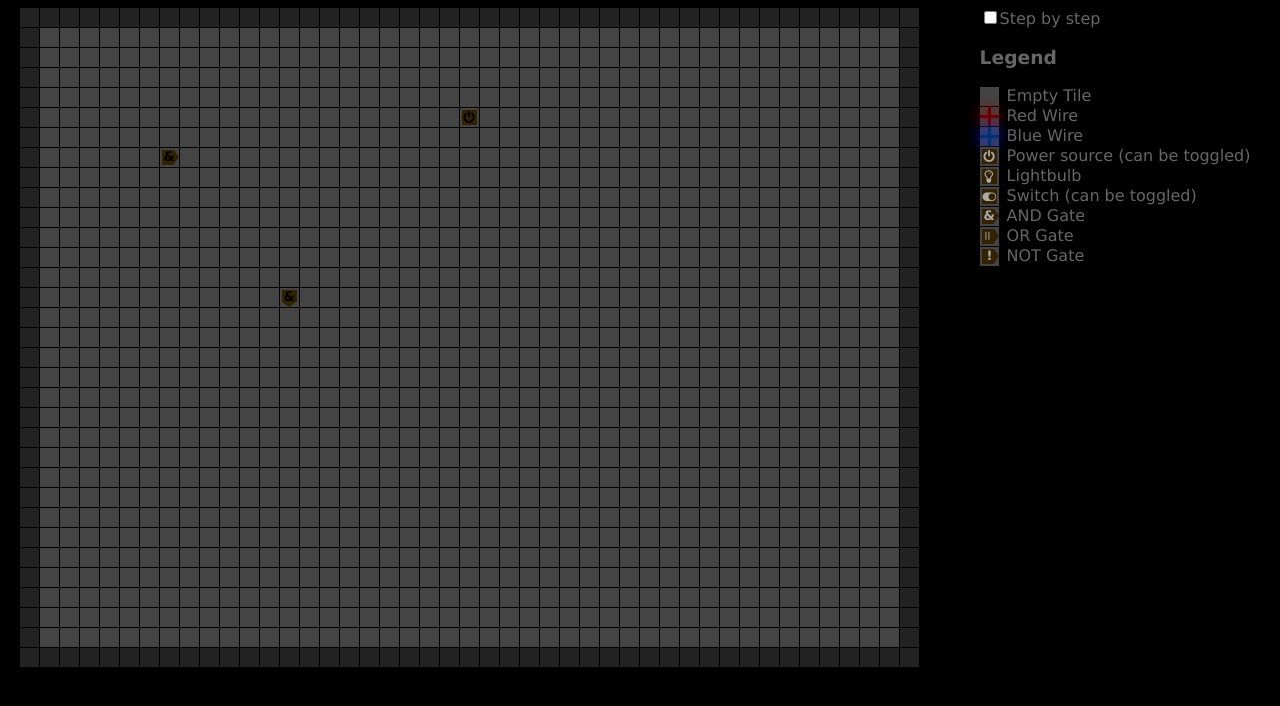
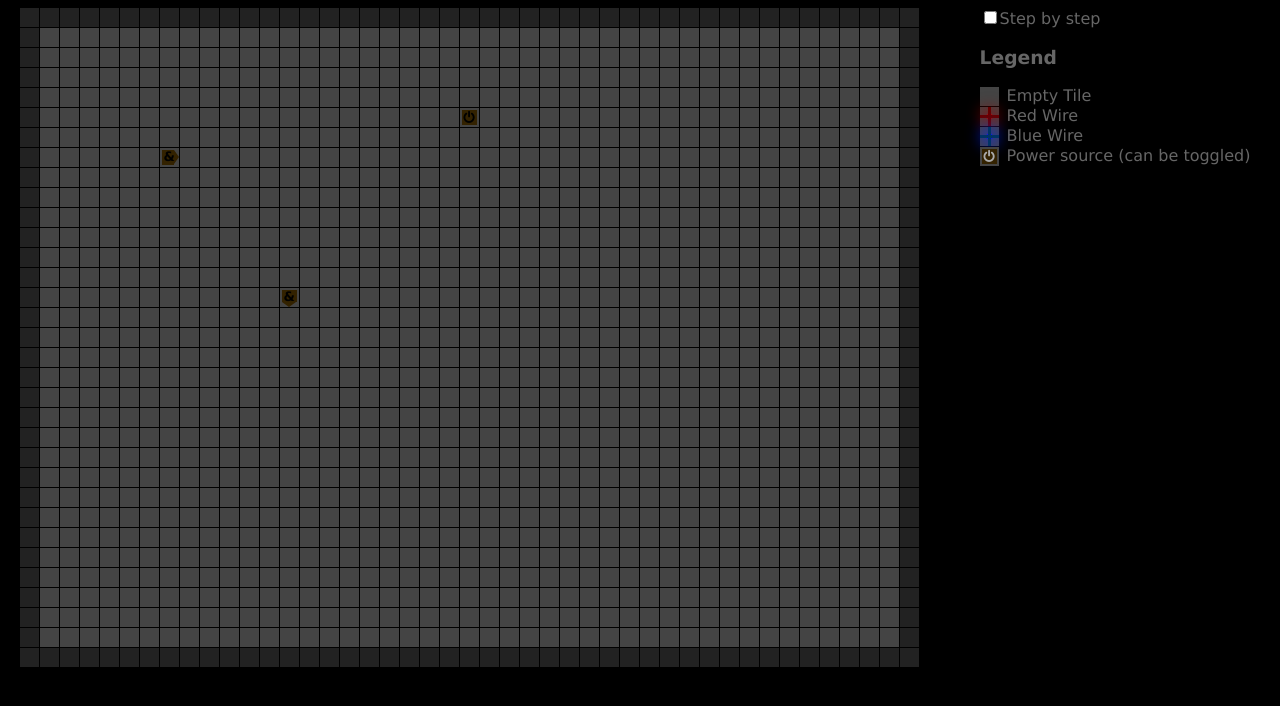
Before and after one commit to gela08/Wiring-Heart-Game, a plain HTML site: page Wiring Heart Game/dist/index.html in a window 1280 px wide. Drawn offline with nearby package versions, Linux system fonts and the light colour scheme.

Commit message:
Update index.html

```diff
--- a/Wiring Heart Game/dist/index.html
+++ b/Wiring Heart Game/dist/index.html
@@ -16,7 +16,9 @@
     <input type="checkbox" id="StepByStep"><label for="StepByStep">Step by step</label>
     <div class="legend">
       <h3>Legend</h3>
+
       <dl>
+
         <dt><div class="tile floor"></div></dt>
         <dd>Empty Tile</dd>
 
@@ -35,30 +37,6 @@
           </div></dt>
         <dd>Power source (can be toggled)</dd>
 
-        <dt><div class="tile floor">
-          <div class="machine light fa fa-lightbulb-o activated"></div>
-          </div></dt>
-        <dd>Lightbulb</dd>
-
-        <dt><div class="tile floor">
-          <div class="machine switch activated"></div>
-          </div></dt>
-        <dd>Switch (can be toggled)</dd>
-
-        <dt><div class="tile floor">
-          <div class="machine andGate rightOutput activated"></div>
-          </div></dt>
-        <dd>AND Gate</dd>
-
-        <dt><div class="tile floor">
-          <div class="machine orGate rightOutput activated"></div>
-          </div></dt>
-        <dd>OR Gate</dd>
-
-        <dt><div class="tile floor">
-          <div class="machine notGate rightOutput activated"></div>
-          </div></dt>
-        <dd>NOT Gate</dd>
       </dl>
     </div>
   </div>
```
